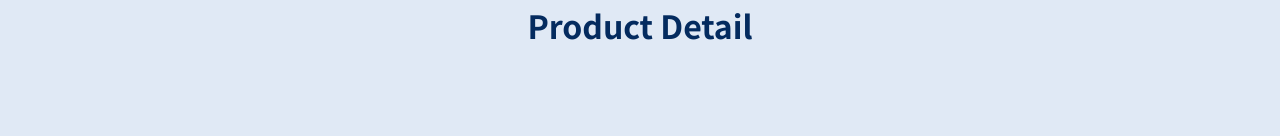
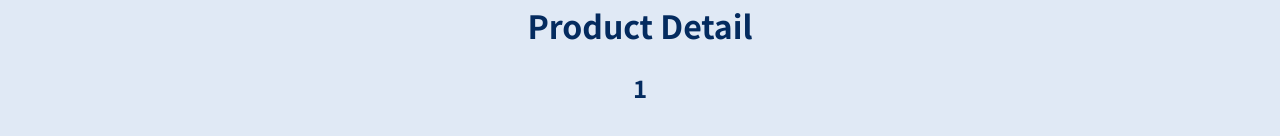
Before and after one commit to zdTang/20-Building-a-Multi-Page-SPA-with-React-Router, a React (Create React App) app in the folder starting-project/: page /product-detail/1 in a window 1280 px wide. Shown: the part 174-310 px from the top of the page. Built offline with nearby package versions, Linux system fonts and the light colour scheme.

Commit message:
20-008 Extracting Route Params

```diff
--- a/starting-project/src/App.js
+++ b/starting-project/src/App.js
@@ -13,6 +13,7 @@ function App() {
         <Route path="/welcome" element={<Welcome />} />
         <Route path="/products" element={<Products />} />
         <Route path="/about" element={<About />} />
+        {/* Here to define the route format */}
         <Route path="/product-detail/:productId" element={<ProductDetail />} />
       </Routes>
     </div>
--- a/starting-project/src/pages/ProductDetail.js
+++ b/starting-project/src/pages/ProductDetail.js
@@ -1,9 +1,13 @@
 import React from "react";
+import { useParams } from "react-router-dom";
 
 const ProductDetail = () => {
+  const params = useParams();
+  console.log(params.productId);
   return (
     <div>
       <h1>Product Detail</h1>
+      <h2>{params.productId}</h2>
     </div>
   );
 };
```
Also changed, not shown: starting-project/ScreenShot/params.jpg (added), 1 other file (tests, documents, lock files or other folders).
